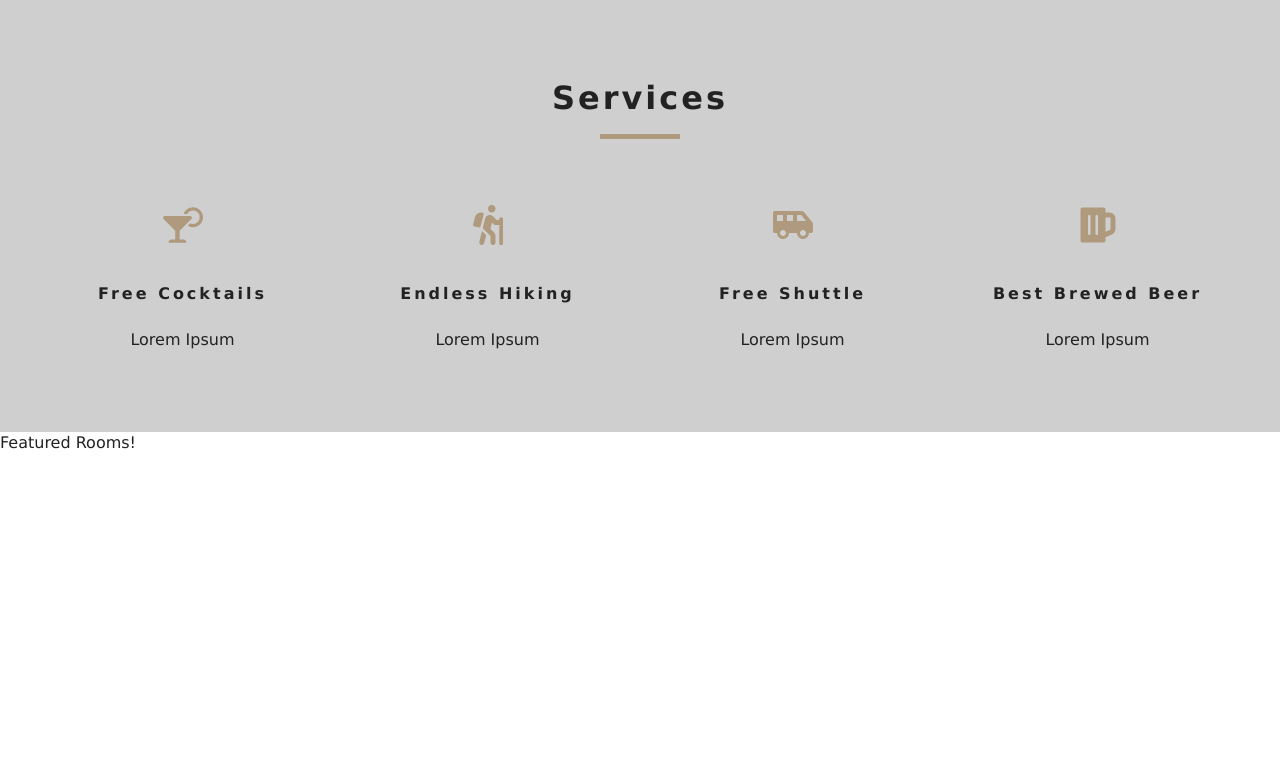
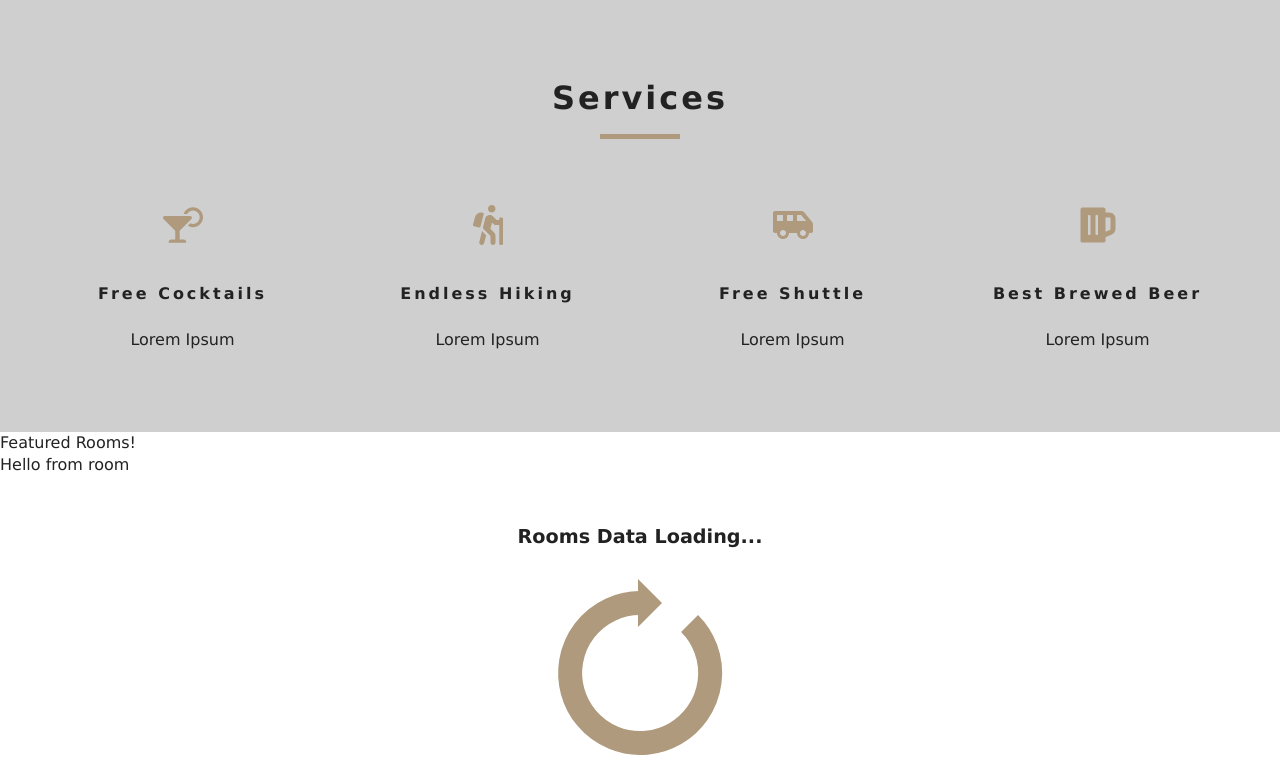
Before and after one commit to galfarotolon/Beach-Resort, a React (Create React App) app: page / in a window 1280 px wide. Shown: the part 874-1653 px from the top of the page. Before the commit the page ends 1328 px from the top, so only its background shows below. Built offline with nearby package versions, Linux system fonts and the light colour scheme; the HTML template or start-up script is replaced by a standard one.

Commit message:
added several components and loding gif

```diff
--- a/src/components/FeaturedRooms.js
+++ b/src/components/FeaturedRooms.js
@@ -1,5 +1,7 @@
 import React, { Component } from 'react'
 import { RoomContext } from '../context'
+import Loading from './Loading'
+import Room from './Room'
 
 export default class FeaturedRooms extends Component {
 
@@ -7,9 +9,14 @@
 
     render() {
 
+        const { featuredRooms: rooms } = this.context
+        console.log(rooms)
+
         return (
             <div>
                 Featured Rooms!
+                <Room />
+                <Loading />
             </div>
         )
     }
--- /dev/null
+++ b/src/components/Loading.js
@@ -0,0 +1,14 @@
+import React from 'react'
+import loadingGif from '../images/gif/loading-arrow.gif'
+
+function Loading() {
+    return (
+        <div className='loading'>
+            <h4> rooms data loading...</h4>
+            <img src={loadingGif} alt="loading..." />
+
+        </div>
+    )
+}
+
+export default Loading
--- a/src/components/Navbar.js
+++ b/src/components/Navbar.js
@@ -17,7 +17,7 @@
         return (
             <nav className='navbar'>
                 <div className='nav-center'>
-                    <div class="nav-header">
+                    <div className="nav-header">
                         <Link to='/'>
                             <img src={logo} alt="Beach Resort" />
                         </Link>
--- /dev/null
+++ b/src/components/Room.js
@@ -0,0 +1,11 @@
+import React from 'react'
+
+function Room() {
+    return (
+        <div>
+            Hello from room
+        </div>
+    )
+}
+
+export default Room
--- a/src/components/Services.js
+++ b/src/components/Services.js
@@ -33,7 +33,7 @@
         return (
             <section className='services'>
                 <Title title='services' />
-                <div class="services-center">
+                <div className="services-center">
                     {this.state.services.map((item, index) => {
                         return <article key={index} className='service'>
 
--- a/src/context.js
+++ b/src/context.js
@@ -15,9 +15,28 @@
     // getData{}
 
 
+    componentDidMount() {
+        let rooms = this.formatData(items)
+        let featuredRooms = rooms.filter(room => room.featured === true)
+        this.setState({
+            rooms, featuredRooms,
+            sortedRooms: rooms,
+            loading: false
+        });
+    }
 
 
+    formatData(items) {
+        let tempItems = items.map(item => {
 
+            let id = item.sys.id
+            let images = item.fields.images.map(image => image.fields.file.url)
+            let room = { ...item.fields, images, id };
+            return room;
+        });
+
+        return tempItems
+    }
 
 
     render() {
```
